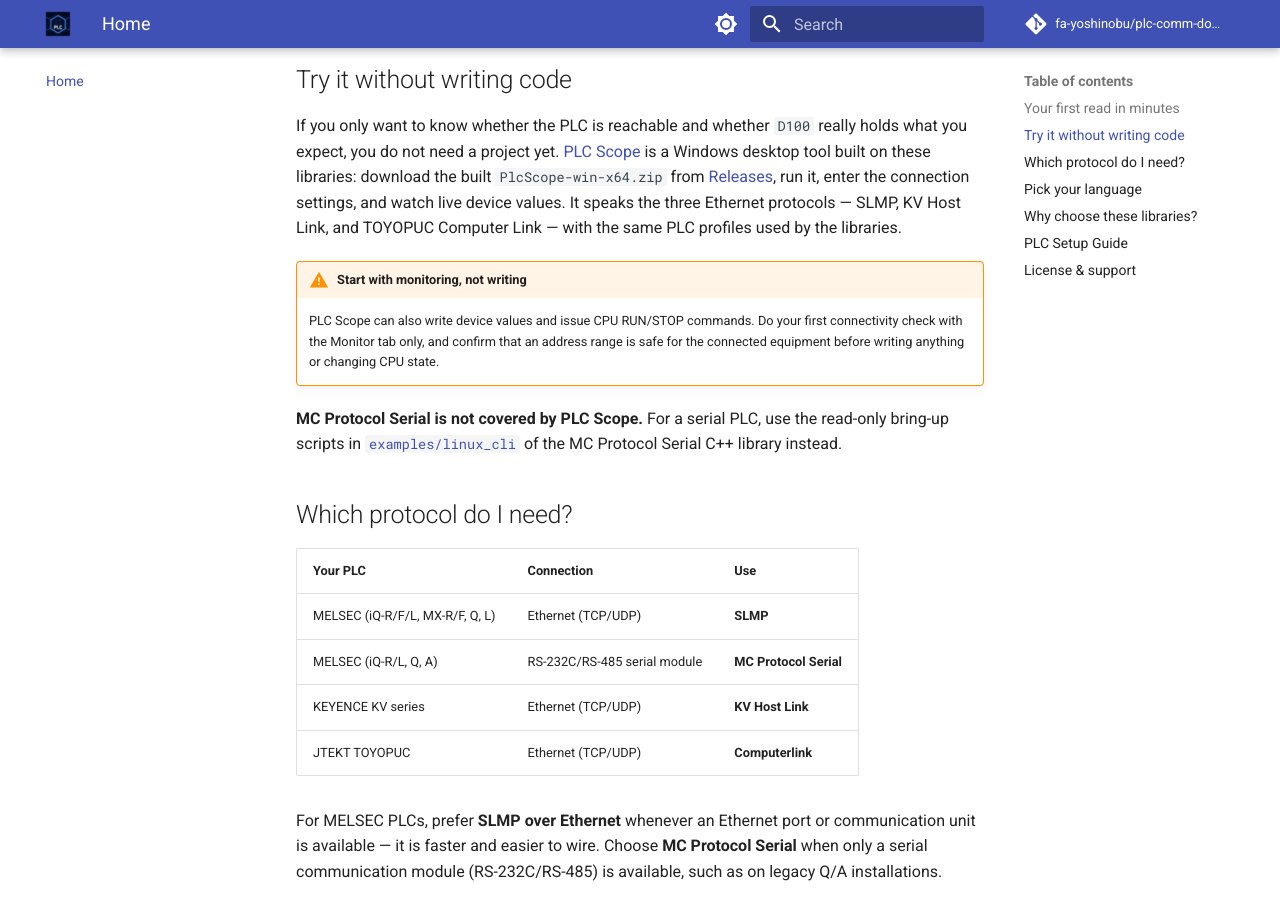
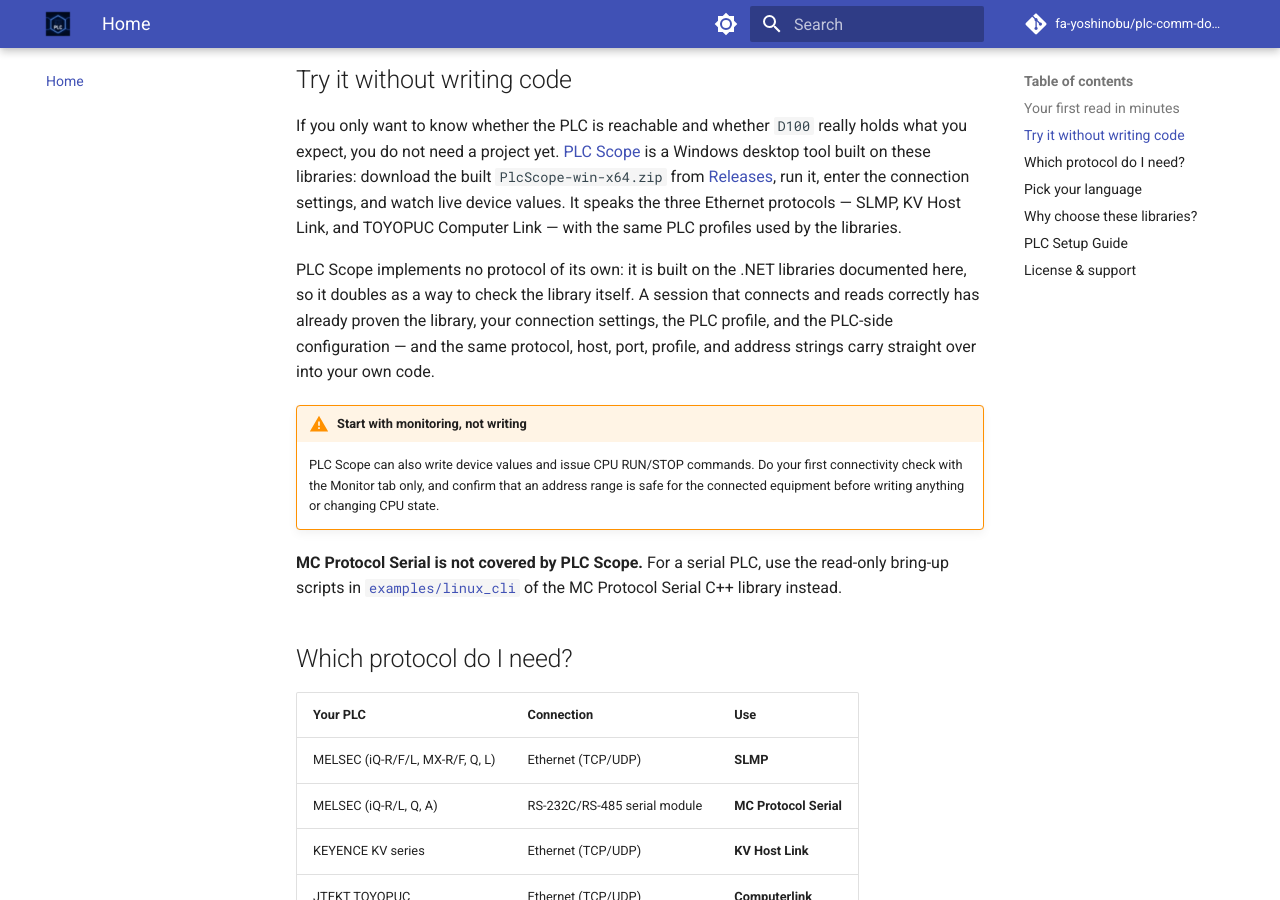
Before and after one commit to fa-yoshinobu/plc-comm-docs-site, an MkDocs documentation site: the page built from docs/index.md, in a window 1280 px wide and 900 px high, scrolled down 1416 px. Built offline with MkDocs 1.6.1 and Material for MkDocs 9.7.7, drawn with Linux system fonts in a browser that asks for light colours; comment, search, counter and statistics services are not loaded.

Commit message:
Say that PLC Scope also verifies the libraries
The landing page and the language guide described PLC Scope only as a
no-code way to read a device. Because it implements no protocol of its
own, a working session also proves the library, the connection settings,
the profile, and the PLC-side configuration, and those settings carry
over unchanged into application code. That point existed only in the
PLC Scope README.

Co-Authored-By: Claude Fable 5 <noreply@anthropic.com>

```diff
--- a/docs/index.md
+++ b/docs/index.md
@@ -118,6 +118,13 @@ run it, enter the connection settings, and watch live device values. It speaks
 the three Ethernet protocols — SLMP, KV Host Link, and TOYOPUC Computer Link —
 with the same PLC profiles used by the libraries.
 
+PLC Scope implements no protocol of its own: it is built on the .NET libraries
+documented here, so it doubles as a way to check the library itself. A session
+that connects and reads correctly has already proven the library, your
+connection settings, the PLC profile, and the PLC-side configuration — and the
+same protocol, host, port, profile, and address strings carry straight over into
+your own code.
+
 !!! warning "Start with monitoring, not writing"
 
     PLC Scope can also write device values and issue CPU RUN/STOP commands.
```
Also changed, not shown: docs/choosing-a-language.md (+4 -1 lines).
